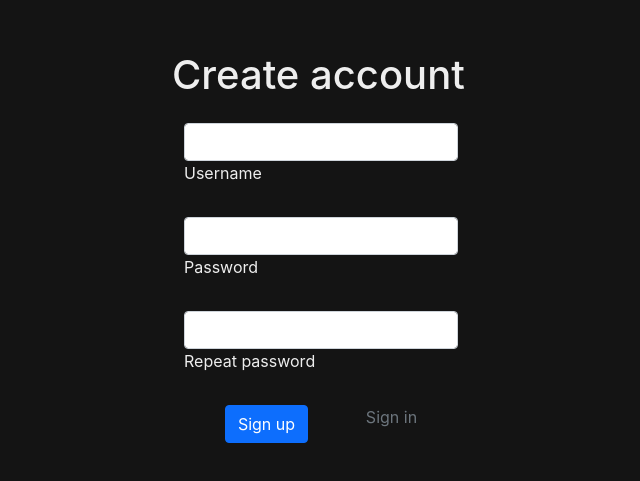
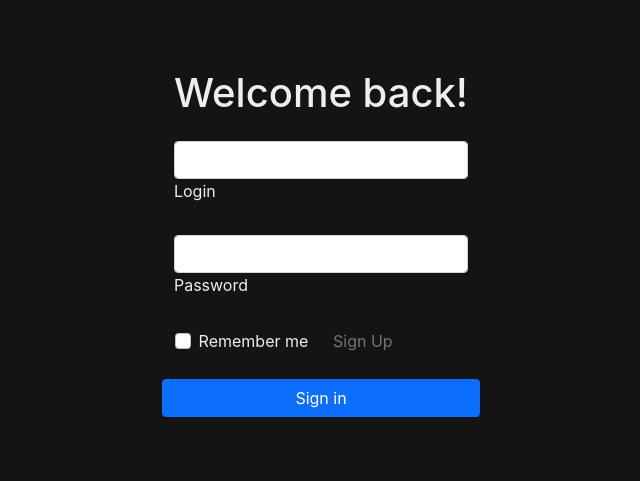
Before and after one commit to astronmax/devchat, a React (Create React App) app in the folder frontend/: page / in a window 1280 px wide. Shown: the part 145-626 px from the top of the page, without its empty margins (319-959 px from the left). Built offline with nearby package versions, Linux system fonts and the light colour scheme.

Commit message:
Add UI logic to auth pages

```diff
--- /dev/null
+++ b/frontend/src/AuthWindowSlice.js
@@ -0,0 +1,33 @@
+import { createSlice } from "@reduxjs/toolkit";
+
+const initialState = {
+    auth_type: 0,
+    remember: 0,
+    authorized: 0
+};
+
+export const AuthWindowSlice = createSlice({
+    name: 'AuthPage',
+    initialState,
+    reducers: {
+        displayLogin: (state) => { state.auth_type = 0; },
+        displayRegister: (state) => { state.auth_type = 1; },
+        changeRemember: (state) => { state.remember = !state.remember; },
+        setAuthorized: (state) => { state.authorized = 1; },
+        noAuthorized: (state) => { state.authorized = 0; }
+    }
+});
+
+export const {
+    displayLogin,
+    displayRegister,
+    changeRemember,
+    setAuthorized,
+    noAuthorized
+} = AuthWindowSlice.actions;
+
+export const selectAuthType = (state) => state.AuthWindow.auth_type;
+export const selectRemember = (state) => state.AuthWindow.remember;
+export const selectAuthorized = (state) => state.AuthWindow.authorized;
+
+export default AuthWindowSlice.reducer;
--- a/frontend/src/MainWindowSlice.js
+++ b/frontend/src/MainWindowSlice.js
@@ -1,11 +1,11 @@
-import { createSlice } from "@reduxjs/toolkit"
+import { createSlice } from "@reduxjs/toolkit";
 
 const initialState = {
   sidebar_display: 0,
   conversation: 0,
   userlist_display: 0,
   current_user: 0
-}
+};
 
 export const MainWindowSlice = createSlice({
   name: 'MainWindow',
--- a/frontend/src/components/AppRouter.jsx
+++ b/frontend/src/components/AppRouter.jsx
@@ -1,6 +1,8 @@
 import { Routes, Route } from 'react-router-dom';
 import MainPage from '../pages/MainPage';
 import AuthPage from '../pages/AuthPage';
+import { selectAuthorized } from '../AuthWindowSlice';
+import { useSelector } from 'react-redux';
 
 const privateRoutes = [
   { path: '/home', component: MainPage },
@@ -14,7 +16,7 @@ const publicRoutes = [
 ]
 
 const AppRouter = () => {
-  const auth = false;
+  const auth = useSelector(selectAuthorized);
   return (
     auth
       ?
--- a/frontend/src/index.js
+++ b/frontend/src/index.js
@@ -5,11 +5,14 @@ import App from './App';
 import { BrowserRouter } from 'react-router-dom';
 import { configureStore } from '@reduxjs/toolkit';
 import { Provider } from 'react-redux';
+
 import mainWindowReducer from './MainWindowSlice';
+import authWindowReducer from './AuthWindowSlice';
 
 const store = configureStore({
   reducer: {
-    MainWindow: mainWindowReducer
+    MainWindow: mainWindowReducer,
+    AuthWindow: authWindowReducer,
   }
 });
 
--- a/frontend/src/pages/AuthPage.jsx
+++ b/frontend/src/pages/AuthPage.jsx
@@ -1,76 +1,216 @@
 import '../App.css';
+import { useSelector, useDispatch } from 'react-redux';
+import {
+  selectAuthType,
+  selectRemember,
+} from '../AuthWindowSlice';
+import {
+  displayLogin,
+  displayRegister,
+  changeRemember,
+  setAuthorized,
+  noAuthorized
+} from '../AuthWindowSlice';
+import { setCurrentUser } from '../MainWindowSlice';
+import { useState } from 'react';
+
+const tryLogin = (login, password) => {
+  // try login logic...
+  if (login === "none" && password === "none") {
+    return 1234;
+  }
+
+  return 0;
+}
+
+const registerUser = (username, password) => {
+}
+
+const ErrorMessage = ({ text }) => {
+  return (
+    <div className="alert alert-danger" role="alert">
+      {text}
+    </div>
+  );
+}
 
 const LoginPage = () => {
+  const dispatch = useDispatch();
+  const [error, setError] = useState(false);
+  const [error_msg, setErrorMsg] = useState('');
+
+  const validCreds = (login, password) => {
+    if (login === '') {
+      setError(true);
+      setErrorMsg("ERROR! Login field is empty");
+      return false;
+    }
+    if (password === '') {
+      setError(true);
+      setErrorMsg("ERROR! Password field is empty");
+      return false;
+    }
+    return true;
+  }
+
   return (
     <div>
+      {
+        error
+          ?
+          <ErrorMessage text={error_msg} />
+          :
+          <></>
+      }
       <div className="jumbotron text-center, mb-4">
         <h1>Welcome back!</h1>
       </div>
       <div className="form-outline mb-4">
         <input type="text" name="login" id="loginForm" className="form-control" />
-        <label className="form-label" for="loginForm">Login</label>
+        <label className="form-label" htmlFor="loginForm">Login</label>
       </div>
       <div className="form-outline mb-4">
         <input type="password" name="password" id="passwordForm" className="form-control" />
-        <label className="form-label" for="passwordForm">Password</label>
+        <label className="form-label" htmlFor="passwordForm">Password</label>
       </div>
       <div className="row mb-4">
         <div className="col d-flex justify-content-center">
           <div className="form-check">
-            <input className="form-check-input" type="checkbox" name="remember" value="" checked />
-            <label className="form-check-label" for="form2Example31"> Remember me </label>
+            <input className="form-check-input" onChange={() => {
+              dispatch(changeRemember());
+            }} type="checkbox" name="remember" value="" />
+            <label className="form-check-label" htmlFor="form2Example31"> Remember me </label>
           </div>
         </div>
 
         <div className="col">
-          <a href="/" className='link-secondary text-decoration-none'>Sign Up</a>
+          <a href="/" className='link-secondary text-decoration-none' onClick={(e) => {
+            e.preventDefault();
+            dispatch(displayRegister());
+          }}>Sign Up</a>
         </div>
       </div>
       <div className="row">
-        <button className="btn btn-primary btn-block mb-4">Sign in</button>
+        <button className="btn btn-primary btn-block mb-4" onClick={(e) => {
+          e.preventDefault();
+          let login = document.getElementById("loginForm").value;
+          let password = document.getElementById("passwordForm").value;
+          if (validCreds(login, password)) {
+            setError(false);
+
+            let user_id = tryLogin(login, password);
+            if (user_id !== 0) {
+              setError(false);
+              dispatch(setAuthorized());
+              dispatch(setCurrentUser(user_id));
+            } else {
+              setError(true);
+              setErrorMsg("ERROR! Incorrect login or password");
+              dispatch(noAuthorized());
+              document.getElementById("loginForm").value = '';
+              document.getElementById("passwordForm").value = '';
+            }
+          }
+        }}>Sign in</button>
       </div>
-    </div>
+    </div >
   );
 }
 
 const RegisterPage = () => {
+  const dispatch = useDispatch();
+  const [error, setError] = useState(false);
+  const [error_msg, setErrorMsg] = useState('');
+
+  const validCreds = (username, password, repeat_password) => {
+    if (username === '') {
+      setError(true);
+      setErrorMsg("ERROR! Username field is empty")
+      return false;
+    }
+
+    if (password === '') {
+      setError(true);
+      setErrorMsg("ERROR! Password field is empty")
+      return false;
+    }
+
+    if (repeat_password === '') {
+      setError(true);
+      setErrorMsg("ERROR! Please, repeat your password");
+      return false;
+    }
+
+    if (password !== repeat_password) {
+      setError(true);
+      setErrorMsg("ERROR! Passwords dismatch");
+      return false;
+    }
+
+    return true;
+  }
+
   return (
     <div>
+      {
+        error
+          ?
+          <ErrorMessage text={error_msg} />
+          :
+          <></>
+      }
       <div className="jumbotron text-center, mb-4">
         <h1>Create account</h1>
       </div>
       <div className="container">
         <div className="form-outline mb-4">
           <input type="text" id="registerUsername" className="form-control" />
-          <label className="form-label" for="registerUsername" style={{ marginLeft: "0px;" }}>Username</label>
+          <label className="form-label" htmlFor="registerUsername">Username</label>
           <div className="form-notch">
-            <div className="form-notch-leading" style={{ width: "9px;" }}></div>
-            <div className="form-notch-middle" style={{ width: "66.4px;" }}></div>
+            <div className="form-notch-leading"></div>
+            <div className="form-notch-middle"></div>
             <div className="form-notch-trailing"></div>
           </div>
         </div>
         <div className="form-outline mb-4">
           <input type="password" id="registerPassword" className="form-control" />
-          <label className="form-label" for="registerPassword" style={{ marginLeft: "0px;" }}>Password</label>
+          <label className="form-label" htmlFor="registerPassword">Password</label>
           <div className="form-notch">
-            <div className="form-notch-leading" style={{ width: "9px;" }}></div>
-            <div className="form-notch-middle" style={{ width: "66.8px;" }}></div>
+            <div className="form-notch-leading"></div>
+            <div className="form-notch-middle"></div>
             <div className="form-notch-trailing"></div>
           </div>
         </div>
         <div className="form-outline mb-4">
           <input type="password" id="registerRepeatPassword" className="form-control" />
-          <label className="form-label" for="registerRepeatPassword" style={{ marginLeft: "0px;" }}>Repeat
+          <label className="form-label" htmlFor="registerRepeatPassword">Repeat
             password</label>
           <div className="form-notch">
-            <div className="form-notch-leading" style={{ width: "9px;" }}></div>
-            <div className="form-notch-middle" style={{ width: "106.4px;" }}></div>
+            <div className="form-notch-leading"></div>
+            <div className="form-notch-middle"></div>
             <div className="form-notch-trailing"></div>
           </div>
         </div>
         <div className="container d-inline-flex justify-content-around">
-          <button className="btn btn-primary btn-block mb-3">Sign up</button>
-          <a href="/" className='link-secondary text-decoration-none'>Sign in</a>
+          <button className="btn btn-primary btn-block mb-3" onClick={(e) => {
+            e.preventDefault();
+            let username = document.getElementById("registerUsername").value;
+            let password = document.getElementById("registerPassword").value;
+            let repeat_password = document.getElementById("registerRepeatPassword").value;
+            if (validCreds(username, password, repeat_password)) {
+              setError(false);
+              registerUser(username, password);
+              dispatch(displayLogin());
+            } else {
+              document.getElementById("registerUsername").value = '';
+              document.getElementById("registerPassword").value = '';
+              document.getElementById("registerRepeatPassword").value = '';
+            }
+          }}>Sign up</button>
+          <a href="/" className='link-secondary text-decoration-none' onClick={(e) => {
+            e.preventDefault();
+            dispatch(displayLogin());
+          }}>Sign in</a>
         </div>
       </div>
     </div >
@@ -78,12 +218,20 @@ const RegisterPage = () => {
 }
 
 const AuthPage = () => {
+  const content_type = useSelector(selectAuthType);
+  const remember = useSelector(selectRemember);
+
   return (
     <div
       className='container d-flex justify-content-center align-items-center h-100 pt-0 pb-0 ps-0 px-0'
       style={{ minHeight: "100vh" }}>
-      {/* <LoginPage /> */}
-      <RegisterPage />
+      {
+        content_type
+          ?
+          <RegisterPage />
+          :
+          <LoginPage />
+      }
     </div>
   );
 }
--- a/frontend/src/pages/MainPage.jsx
+++ b/frontend/src/pages/MainPage.jsx
@@ -8,7 +8,8 @@ import { useSelector } from 'react-redux';
 
 import {
   selectSidebarDisplay,
-  selectConversation
+  selectConversation,
+  selectCurrentUser
 } from '../MainWindowSlice'
 
 const get_groups = () => {
@@ -44,6 +45,8 @@ const get_group_msgs = (id) => {
 }
 
 const MainPage = () => {
+  const user_id = useSelector(selectCurrentUser);
+  console.log("USER ID", user_id);
   const username = "astron";
 
   const sidebar_display = useSelector(selectSidebarDisplay);
```
